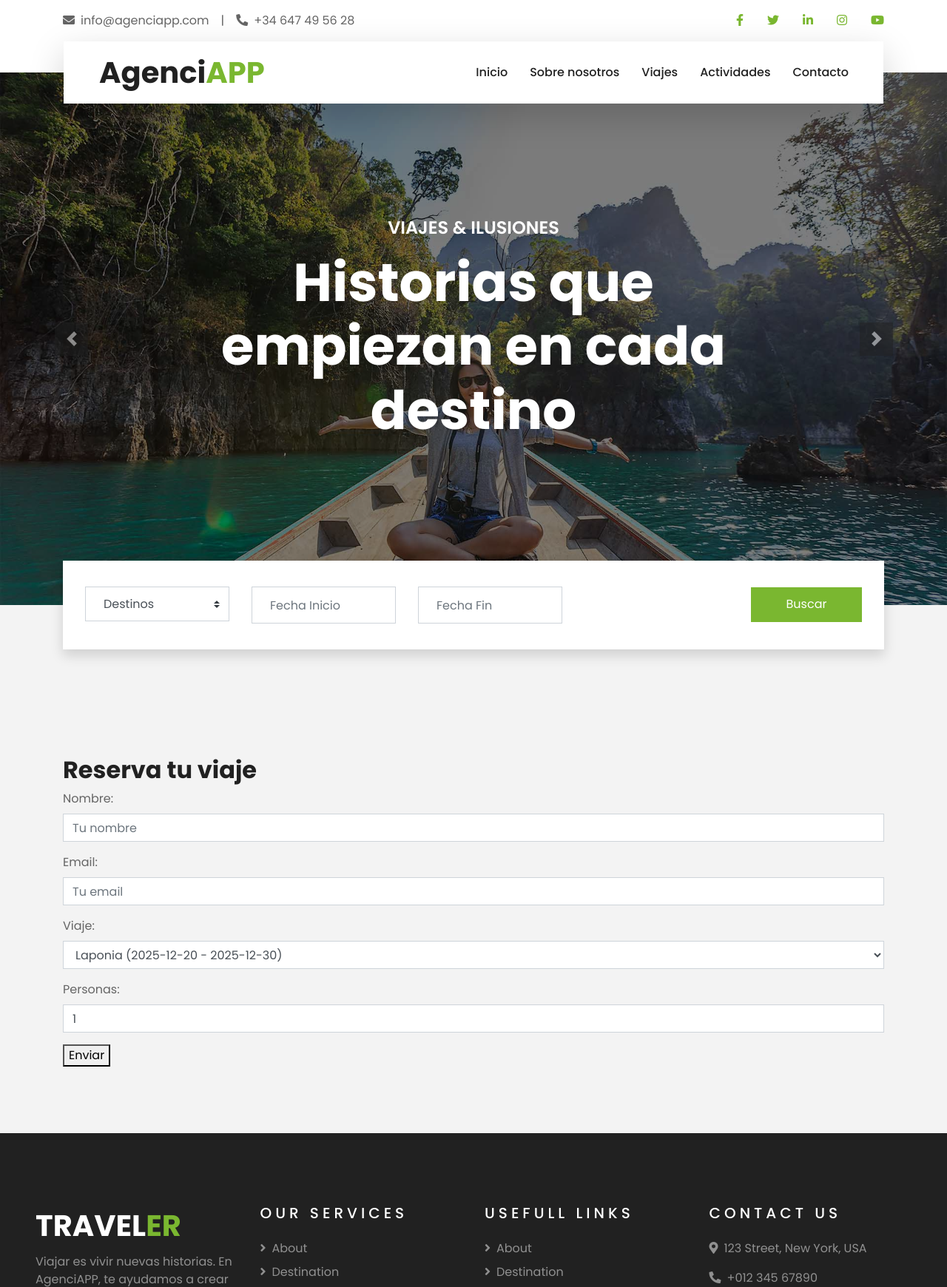
After one commit to MikelHuete/ProyectoWeb, a Django app: page /AgenciaAPP/reservar/1/ in a window 1280 px wide. The commit adds this page. Shown: the top 1740 px of the page at 74% size. Run offline with Django 5.2, Linux system fonts and the light colour scheme; data comes from the database, SQL or seed files in the repository; both versions use the stored data as it was after the commit; some libraries are stand-ins or nearby versions.

Commit message:
Creacion de formulario

```diff
--- /dev/null
+++ b/AgenciaViajes/AgenciaAPP/forms.py
@@ -0,0 +1,13 @@
+from django import forms
+from .models import Reserva, Viaje
+
+class ReservaForm(forms.ModelForm):
+   class Meta:
+      model = Reserva
+      fields = ['nombre', 'email', 'viaje', 'personas']
+      widgets = {
+         'nombre': forms.TextInput(attrs={'class': 'form-control', 'placeholder': 'Tu nombre'}),
+         'email': forms.EmailInput(attrs={'class': 'form-control', 'placeholder': 'Tu email'}),
+         'viaje': forms.Select(attrs={'class': 'form-control'}),
+         'personas': forms.NumberInput(attrs={'class': 'form-control', 'min': 1}),
+      }
--- a/AgenciaViajes/AgenciaAPP/models.py
+++ b/AgenciaViajes/AgenciaAPP/models.py
@@ -33,5 +33,20 @@ class Actividad(models.Model):
    viaje = models.ManyToManyField(Viaje, related_name='actividades')
    fotoActividad= models.URLField("URL de imagen", max_length=500, blank=True, null=True)
 
+   class Meta:
+      verbose_name = "Actividad"
+      verbose_name_plural = "Actividades"
+
    def __str__(self):
       return f"{self.nombre} - {self.viaje.first().destino}"
+
+# Modelo de reserva (nuevo)
+class Reserva(models.Model):
+   nombre = models.CharField(max_length=100)
+   email = models.EmailField()
+   viaje = models.ForeignKey(Viaje, on_delete=models.CASCADE, related_name='reservas')
+   personas = models.PositiveIntegerField(default=1)
+   fecha_reserva = models.DateTimeField(auto_now_add=True)
+
+   def __str__(self):
+      return f"Reserva de {self.nombre} para {self.viaje.destino} ({self.personas} personas)"
--- /dev/null
+++ b/AgenciaViajes/AgenciaAPP/templates/reservar/reserva_viaje.html
@@ -0,0 +1,13 @@
+{% extends 'index.html' %}
+{% block content %}
+<div class="container mt-5">
+    <h2>Reserva tu viaje</h2>
+
+    <form method="POST" action="{% url 'reserva_viaje' viaje.pk %}">
+    {% csrf_token %}
+    {{ form.as_p }}
+    <button type="submit">Enviar</button>
+</form>
+
+</div>
+{% endblock %}
--- a/AgenciaViajes/AgenciaAPP/templates/viajes/detalle_viaje.html
+++ b/AgenciaViajes/AgenciaAPP/templates/viajes/detalle_viaje.html
@@ -74,6 +74,7 @@
         </div>
 
         <div class="botonesNavegacion">
+            <a href="{% url 'reserva_viaje' viaje.pk %}" class="botonPrincipal"> Reservar este viaje </a>
             <a href="{% url 'lista_viajes' %}#divViajes" class="botonSecundario">
                 Volver a la lista de viajes
             </a>
--- a/AgenciaViajes/AgenciaAPP/templates/viajes/lista_viajes.html
+++ b/AgenciaViajes/AgenciaAPP/templates/viajes/lista_viajes.html
@@ -35,6 +35,9 @@
 
                     <a href="{% url 'detalle_viaje' viaje.pk %}#divDetalleViaje" class="botonReservar"> MÁS INFORMACIÓN </a>
 
+                        <!-- NUEVO BOTÓN DE RESERVA -->
+                    <a href="{% url 'reserva_viaje' viaje.pk %}" class="btn btn-success mt-2"> Reservar este viaje </a>
+
                 </div>
             </div>
             {% empty %}
--- a/AgenciaViajes/AgenciaAPP/urls.py
+++ b/AgenciaViajes/AgenciaAPP/urls.py
@@ -1,6 +1,6 @@
 from django.urls import path
 from . import views
-from .views import ViajeListView, ViajeDetailView
+from .views import ViajeListView, ViajeDetailView, reserva_viaje
 
 urlpatterns = [
    path('', views.home, name='Inicio'),
@@ -23,6 +23,10 @@ urlpatterns = [
    path('filtrar_viajes/', views.filtrar_viajes, name='filtrar_viajes'),
 
 
+   path('reserva/', views.reserva_viaje, name='reserva_viaje'),
+   path('reservar/<int:pk>/', reserva_viaje, name='reserva_viaje'),
+
+
    # Usando vistas basadas en clases
 
    path('viajes/lista/', ViajeListView.as_view(), name='lista_viajes'),
--- a/AgenciaViajes/AgenciaAPP/views.py
+++ b/AgenciaViajes/AgenciaAPP/views.py
@@ -1,7 +1,8 @@
-from django.shortcuts import get_object_or_404, render
+from django.shortcuts import get_object_or_404, render, redirect
 from django.http import HttpResponse
 
 from AgenciaAPP.models import Actividad, Usuario, Viaje
+from .forms import ReservaForm
 
 # Create your views here.
 def home(request):
@@ -67,6 +68,27 @@ def filtrar_viajes(request):
 
    return render(request, "viajes/resultados_viajes.html", {"viajes": viajes})
 
+def reserva_viaje(request, pk):
+    viaje = get_object_or_404(Viaje, pk=pk)
+
+    if request.method == 'POST':
+        form = ReservaForm(request.POST)
+        if form.is_valid():
+            reserva = form.save(commit=False)
+            reserva.viaje = viaje
+            reserva.save()
+            return render(request, 'reservar/gracias.html')
+
+
+    else:
+        # AQUÍ es donde se asigna el viaje automáticamente
+        form = ReservaForm(initial={'viaje': viaje})
+
+    return render(request, 'reservar/reserva_viaje.html', {
+        'form': form,
+        'viaje': viaje
+    })
+
 # ==========================
 # VISTAS BASADAS EN CLASES
 # ==========================
```
Also changed, not shown: AgenciaViajes/AgenciaAPP/admin.py (+28 -1 lines), AgenciaViajes/AgenciaAPP/templates/reservar/gracias.html (added, +7 -0 lines), AgenciaViajes/AgenciaAPP/migrations/0004_reserva.py (added), AgenciaViajes/AgenciaAPP/migrations/0005_alter_actividad_options.py (added), AgenciaViajes/db.sqlite3.
